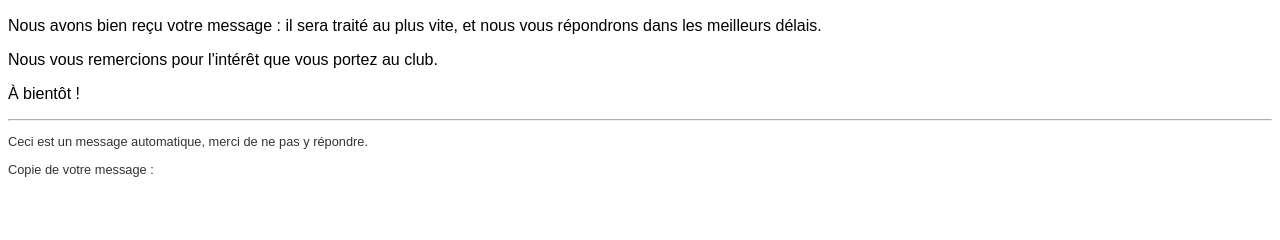
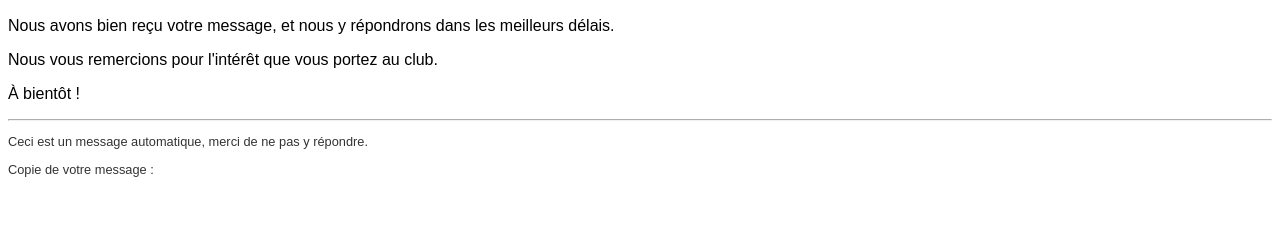
Before and after one commit to aikido-roncq/api, a PHP site: page /app/Views/confirm.php in a window 1280 px wide. Shown: the part 142-382 px from the top of the page. Run offline with PHP 8.4, Linux system fonts and the light colour scheme; the template is opened without the code that fills it, so the values that code supplies are empty.

Commit message:
feat: update confirm email content

```diff
--- a/app/Views/confirm.php
+++ b/app/Views/confirm.php
@@ -19,8 +19,7 @@
   <p>Bonjour, <strong> <?= $name ?> </strong> ! 👋</p>
 
   <p>
-    Nous avons bien reçu votre message : il sera traité au plus vite, et nous
-    vous répondrons dans les meilleurs délais.
+    Nous avons bien reçu votre message, et nous y répondrons dans les meilleurs délais.
   </p>
 
   <p>
```
